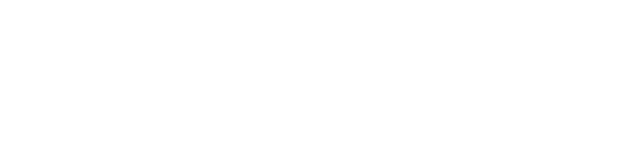
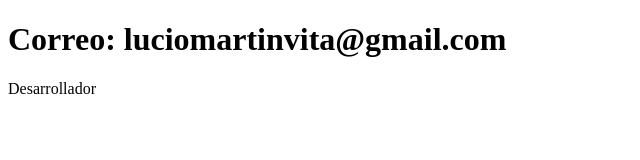
Before and after one commit to luciomartinvita/sistema-de-registro, a plain HTML site: page index.html in a window 1280 px wide. Shown: the whole page, without its empty margins (0-640 px from the left). Drawn offline with Linux system fonts and the light colour scheme.

Commit message:
Actualizamos el mail de contacto

```diff
--- a/index.html
+++ b/index.html
@@ -7,5 +7,8 @@
 </head>
 <body>
 
+    <h1>Correo: luciomartinvita@gmail.com</h1>
+         <p>Desarrollador</p>
+
 </body>
 </html>
```
